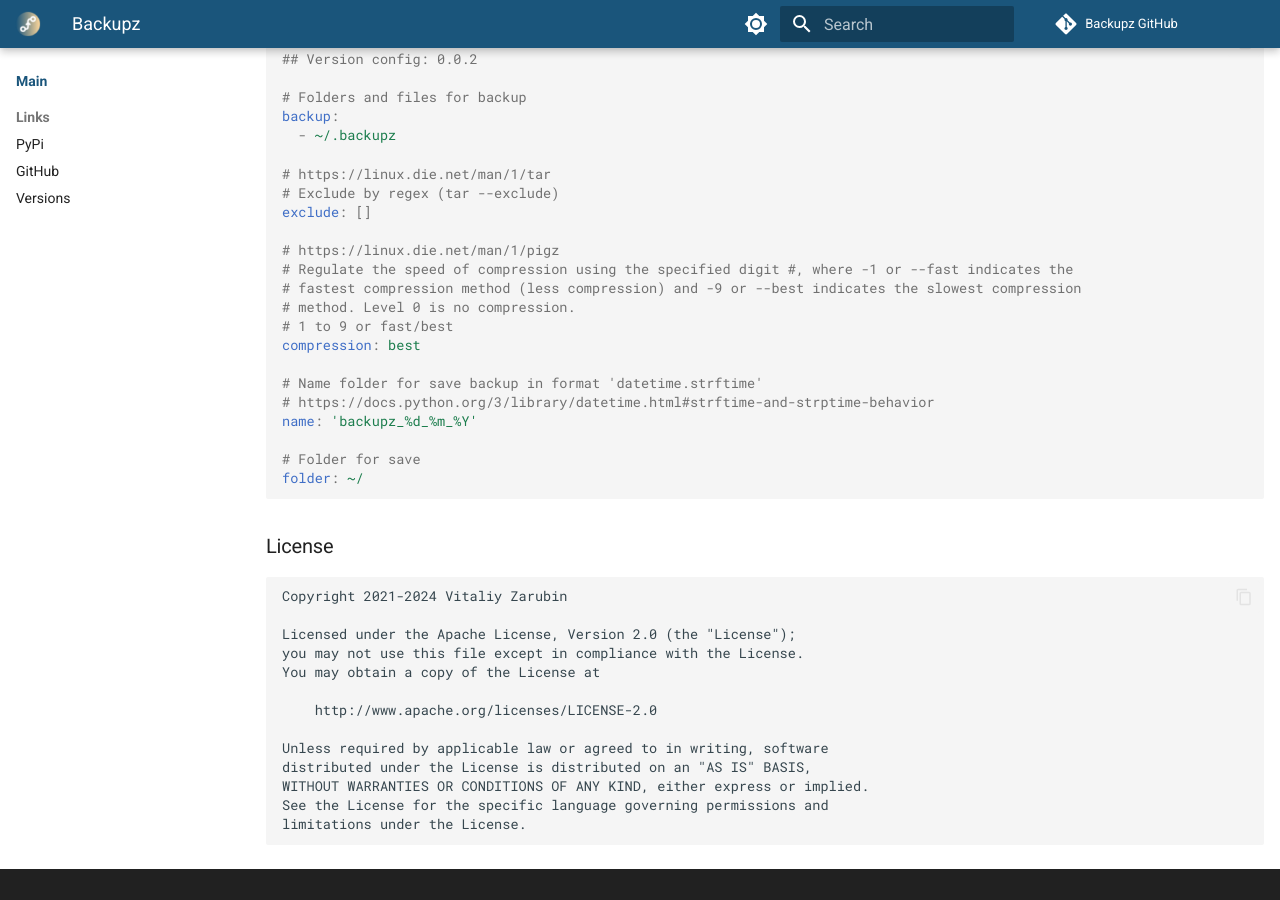
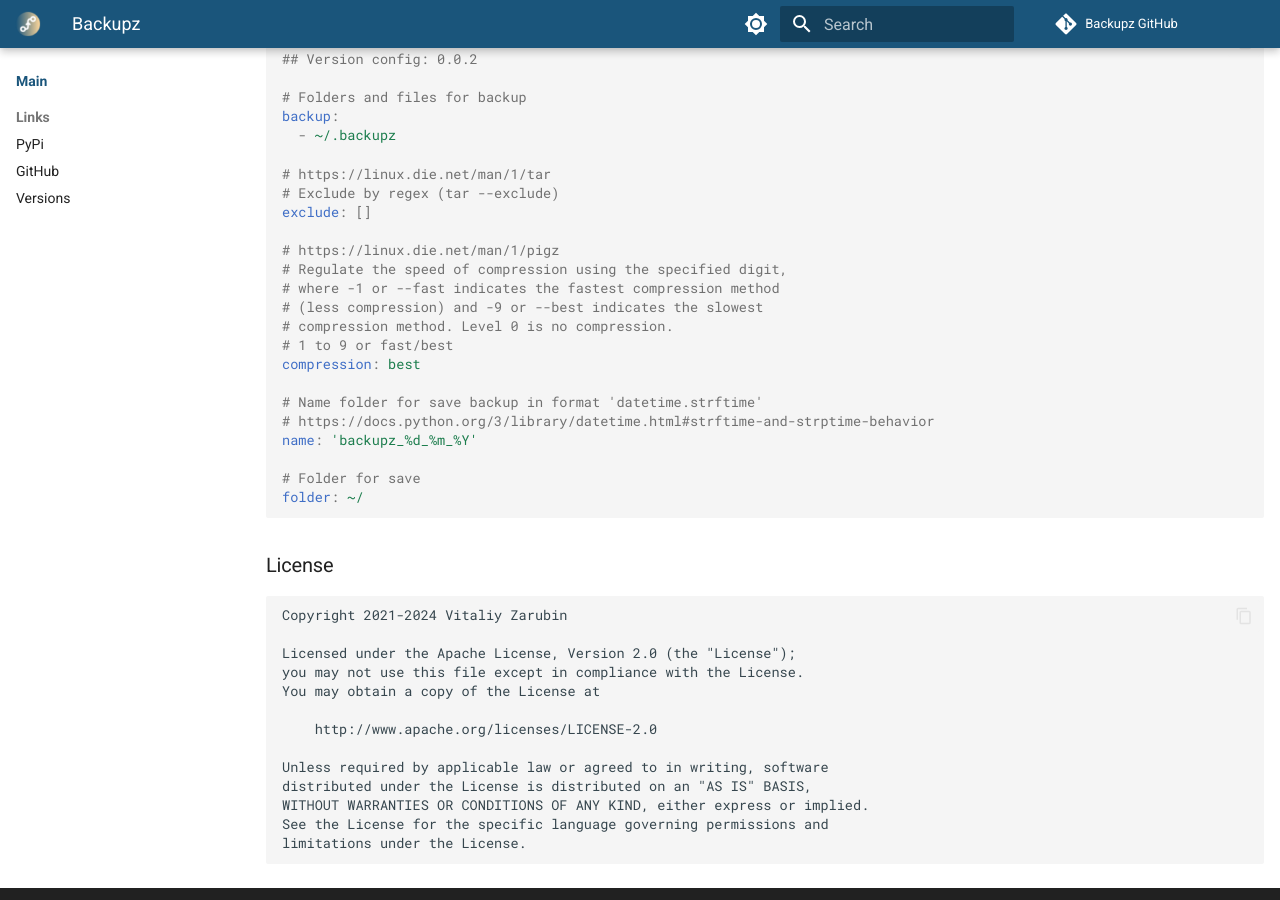
Before and after one commit to keygenqt/backupz, an MkDocs documentation site: the page built from docs/index.md, in a window 1280 px wide and 900 px high, scrolled down 720 px. Built offline with MkDocs 1.6.1 and Material for MkDocs 9.7.7, drawn with Linux system fonts in a browser that asks for light colours; comment, search, counter and statistics services are not loaded.

Commit message:
Update docs.

```diff
--- a/docs/index.md
+++ b/docs/index.md
@@ -23,9 +23,10 @@ backup:
 exclude: []
 
 # https://linux.die.net/man/1/pigz
-# Regulate the speed of compression using the specified digit #, where -1 or --fast indicates the
-# fastest compression method (less compression) and -9 or --best indicates the slowest compression
-# method. Level 0 is no compression.
+# Regulate the speed of compression using the specified digit,
+# where -1 or --fast indicates the fastest compression method
+# (less compression) and -9 or --best indicates the slowest
+# compression method. Level 0 is no compression.
 # 1 to 9 or fast/best
 compression: best
 
```
Also changed, not shown: 1 other file.
